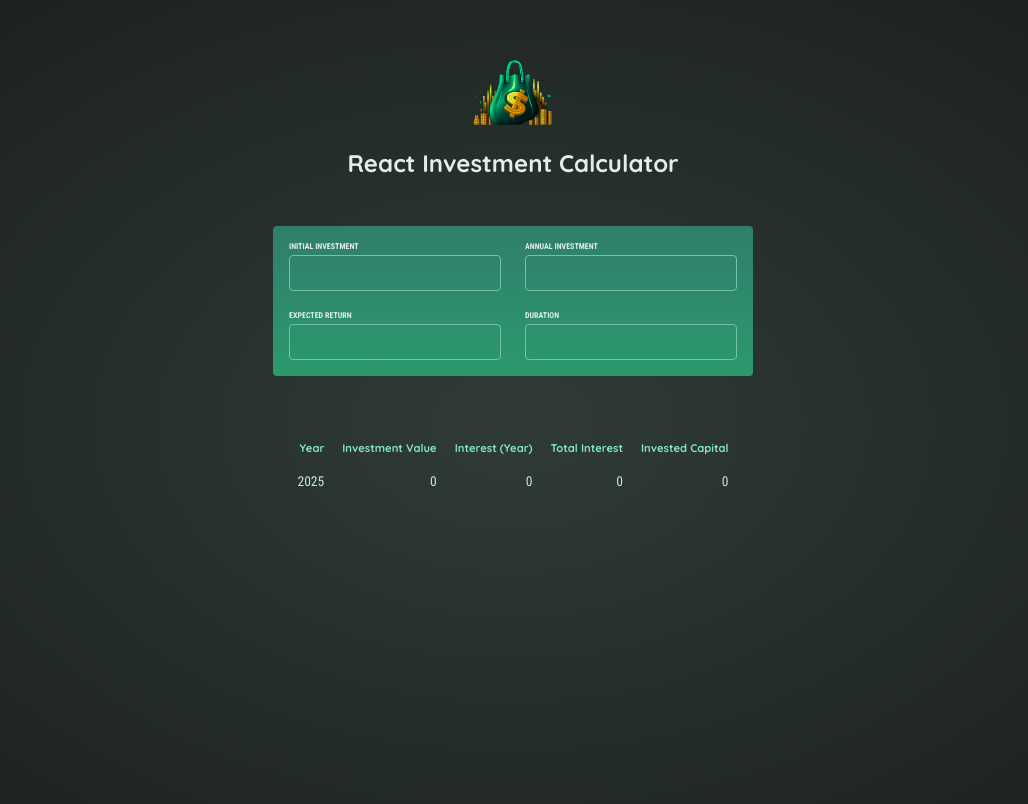
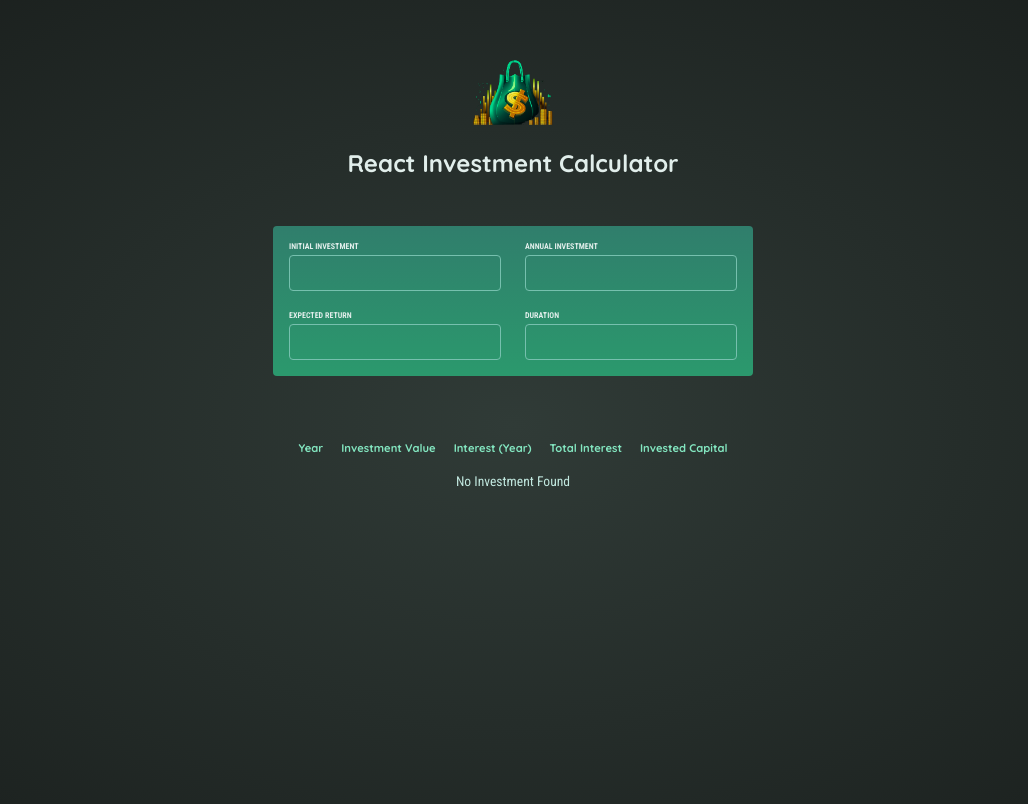
Before and after one commit to tamathecxder/investment-calculator, a React (Vite) app: page / in a window 1280 px wide. Shown: the top 804 px of the page, without its empty margins (127-1155 px from the left). Built offline with nearby package versions, Linux system fonts and the light colour scheme.

Commit message:
render the result to the table component

```diff
--- a/src/components/Table.jsx
+++ b/src/components/Table.jsx
@@ -1,4 +1,4 @@
-export default function Table() {
+export default function Table({ result = [] }) {
   return (
     <table id="result">
       <thead>
@@ -11,13 +11,24 @@
         </tr>
       </thead>
       <tbody>
-        <tr>
-          <td>2025</td>
-          <td>0</td>
-          <td>0</td>
-          <td>0</td>
-          <td>0</td>
-        </tr>
+        {result &&
+          result.map((res) => (
+            <tr>
+              <td>{res.year}</td>
+              <td>{res.annualInvestment}</td>
+              <td>{res.interest}</td>
+              <td>{res.interest * res.annualInvestment}</td>
+              <td>{res.valueEndOfYear}</td>
+            </tr>
+          ))}
+
+        {result.length === 0 && (
+          <tr>
+            <td className="center" colSpan={5}>
+              No Investment Found
+            </td>
+          </tr>
+        )}
       </tbody>
     </table>
   );
```
